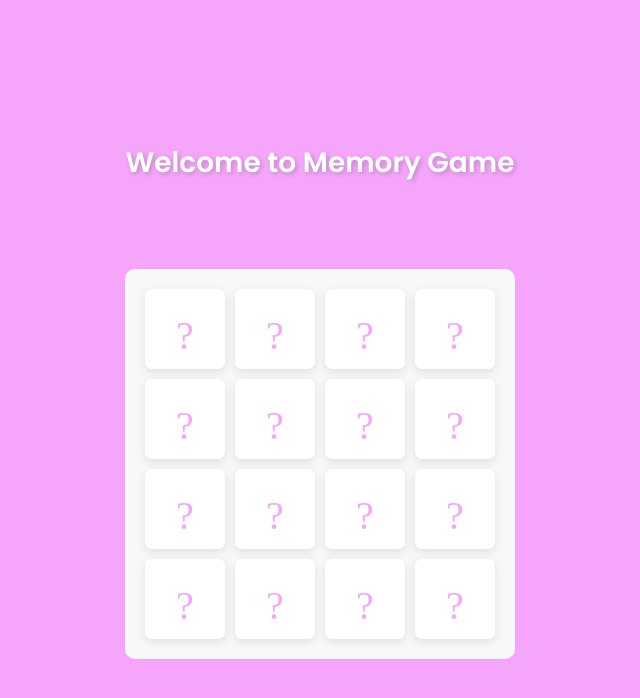
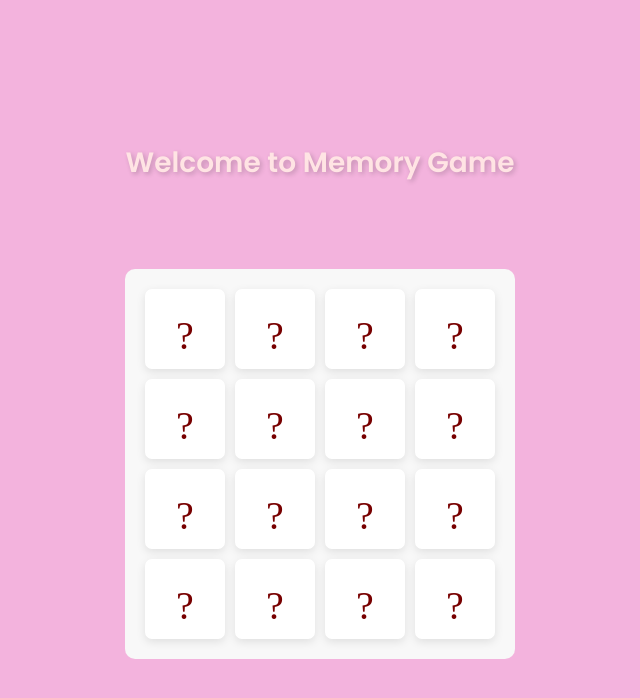
Before and after one commit to AMRITAA22/Memory-Game, a plain HTML site: page index.html in a window 1280 px wide. Shown: the whole page, without its empty margins (320-960 px from the left). Drawn offline with Linux system fonts and the light colour scheme; a web font is replaced by a local one.

Commit message:
updated file

```diff
--- a/style.css
+++ b/style.css
@@ -13,7 +13,7 @@
   gap: 20px; /* spacing between title and game */
 }
 .title {
-  color: #fff;
+  color: #ffe4e4;
   font-size: 28px;
   font-weight: 600;
   text-align: center;
@@ -21,26 +21,15 @@
   font-family: 'Poppins', sans-serif;
   text-shadow: 2px 2px 5px rgba(0,0,0,0.2);
 }
-
 body {
     display: flex;
     align-items: center;
     justify-content: center;
     min-height: 100vh;
-    background-color: #f5a6fb;
+    background-color: #f3b3dd;
     padding: 0;
     margin: 0;
 }
-
-/* .wrapper {
-    width: 360px;
-    padding: 20px;
-    background: #f8f8f8;
-    border-radius: 10px;
-    display: flex;
-    justify-content: center;
-    align-items: center;
-} */
 .wrapper {
   background: #f8f8f8;
   border-radius: 10px;
@@ -77,7 +66,7 @@ body {
     user-select: none;
     pointer-events: none;
     position: absolute;
-    background: #fff;
+    background: #ffffff;
     border-radius: 7px;
     backface-visibility: hidden;
     transition: transform 0.25s linear;
@@ -103,7 +92,7 @@ body {
 }
 
 .card .front-view span {
-    color: #f3a8f8;
+    color: #780000;
     font-size: 40px;
 }
 
```
